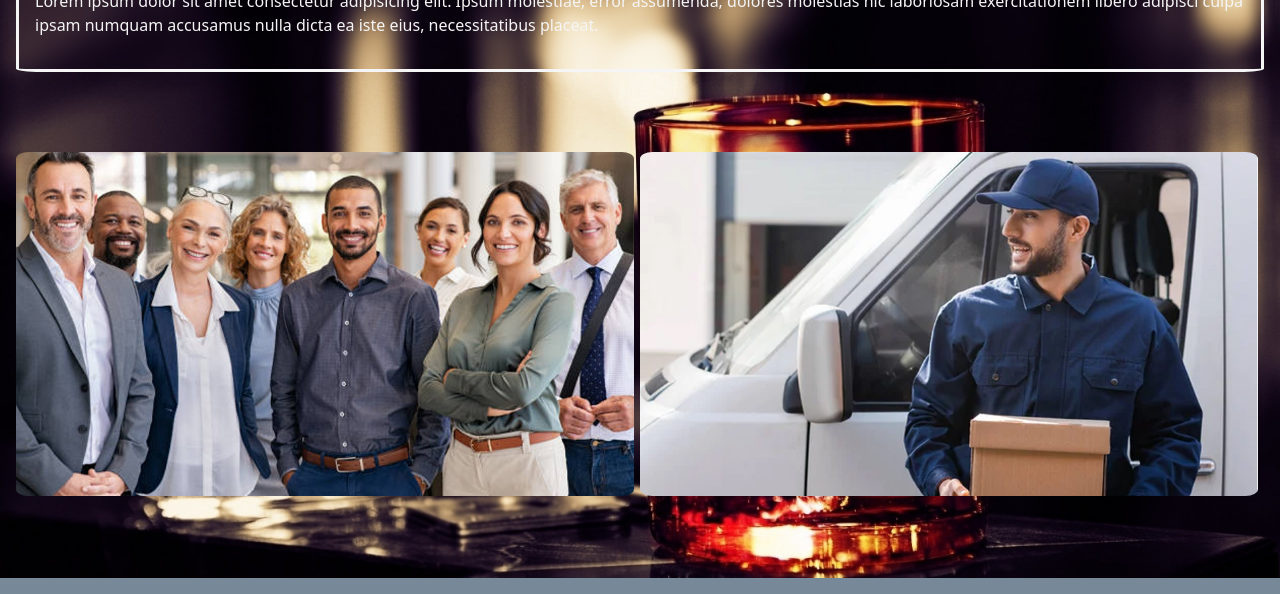
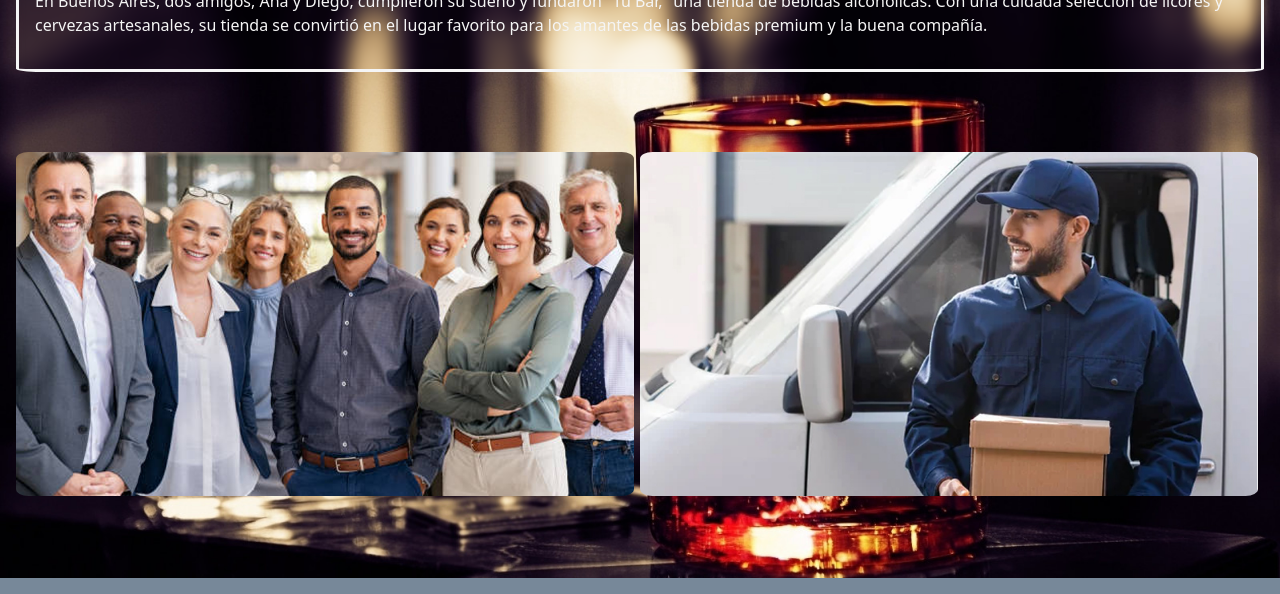
Before and after one commit to xnain98/Projecto, a plain HTML site: page Page/nosotros.html in a window 1280 px wide. Shown: the part 205-799 px from the top of the page. Drawn offline with nearby package versions, Linux system fonts and the light colour scheme.

Commit message:
nosotros

```diff
--- a/Page/nosotros.html
+++ b/Page/nosotros.html
@@ -45,7 +45,7 @@
           <div class="contenedor-nosotros">
             <div class="contenedor-nosotros-titulo">
               <h1>Titulo</h1>
-             <p>Lorem ipsum dolor sit amet consectetur adipisicing elit. Ipsum molestiae, error assumenda, dolores molestias hic laboriosam exercitationem libero adipisci culpa ipsam numquam accusamus nulla dicta ea iste eius, necessitatibus placeat.</p>
+             <p>En Buenos Aires, dos amigos, Ana y Diego, cumplieron su sueño y fundaron "Tu Bar," una tienda de bebidas alcohólicas. Con una cuidada selección de licores y cervezas artesanales, su tienda se convirtió en el lugar favorito para los amantes de las bebidas premium y la buena compañía. </p>
             </div>
 
           </div>
```
